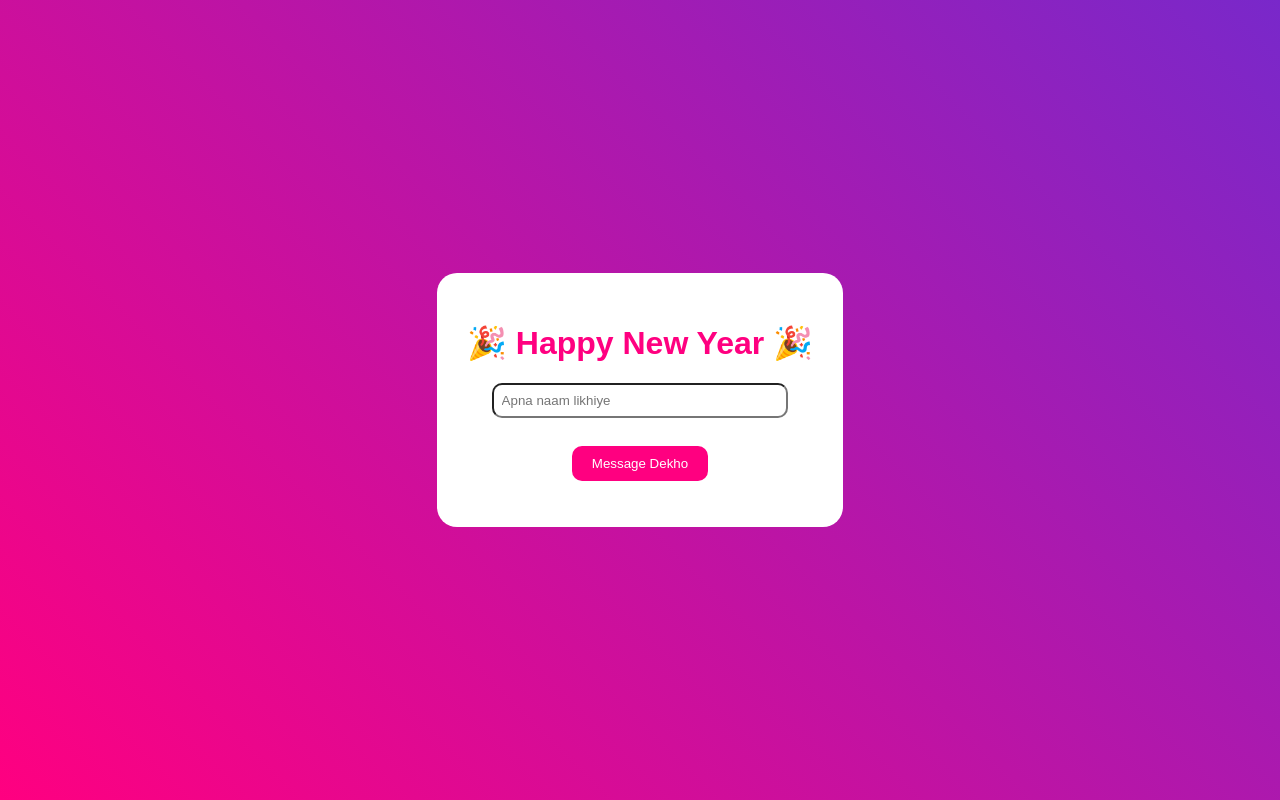
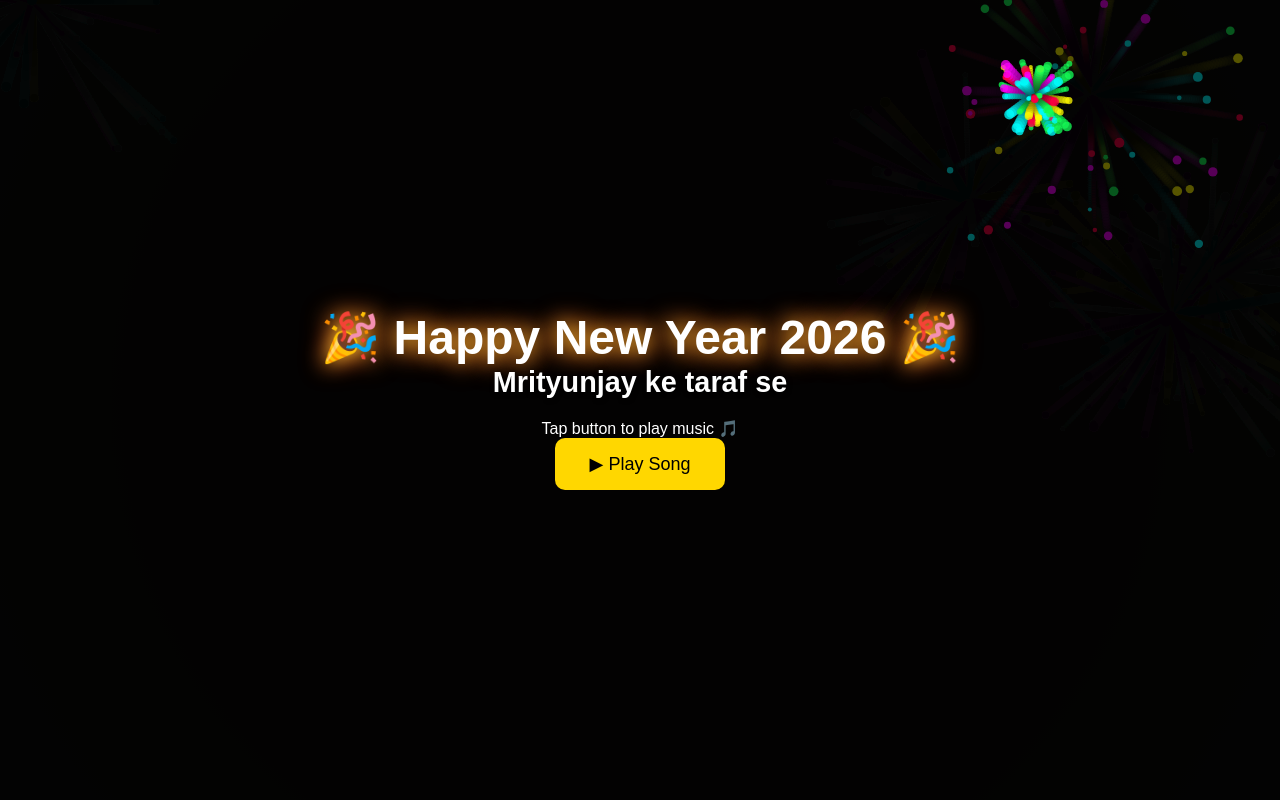
Before and after one commit to Mrityunjayrana1/Newyears, a plain HTML site: page index.html in a window 1280 px wide. Drawn offline with Linux system fonts and the light colour scheme.

Commit message:
Update index.html

```diff
--- a/index.html
+++ b/index.html
@@ -2,69 +2,157 @@
 <html lang="en">
 <head>
   <meta charset="UTF-8">
-<title>🎉 Happy New Year 🎉</title>
+  <meta name="viewport" content="width=device-width, initial-scale=1.0">
+  <title>Happy New Year 🎉</title>
+  <style>
+    /* Reset & Body */
+    * {margin:0; padding:0; box-sizing:border-box;}
+    body {
+      font-family: 'Arial', sans-serif;
+      height: 100vh;
+      display: flex;
+      justify-content: center;
+      align-items: center;
+      background: radial-gradient(circle, #ff9a9e, #fad0c4);
+      overflow: hidden;
+      color: white;
+      text-align: center;
+      transition: background 1s ease-in-out;
+    }
 
-<style>
-body{
-    margin:0;
-    height:100vh;
-    background:linear-gradient(45deg,#ff0080,#7928ca);
-    display:flex;
-    justify-content:center;
-    align-items:center;
-    font-family:Arial;
+    /* Firework Canvas */
+    canvas {
+      position: absolute;
+      top:0;
+      left:0;
+      width: 100%;
+      height: 100%;
+      z-index:0;
     }
-.card{
-    background:white;
-    padding:30px;
-    border-radius:20px;
-    text-align:center;
+
+    /* Content */
+    .container {
+      z-index: 1;
+      position: relative;
     }
-h1{color:#ff0080;}
-input{
-    padding:8px;
-    width:80%;
-    border-radius:10px;
+
+    h1 {
+      font-size: 3rem;
+      text-shadow: 2px 2px 8px #000;
+      animation: glow 1.5s ease-in-out infinite alternate;
     }
-button{
-    margin-top:10px;
-    padding:10px 20px;
-    border:none;
-    border-radius:10px;
-    background:#ff0080;
-    color:white;
+
+    h2 {
+      font-size: 1.8rem;
+      margin-bottom: 20px;
+      text-shadow: 1px 1px 5px #000;
+    }
+
+    /* Button */
+    button {
+      padding: 15px 35px;
+      font-size: 18px;
+      border: none;
+      border-radius: 10px;
+      background: #ffd700;
+      color: #000;
+      cursor: pointer;
+      transition: transform 0.2s;
+    }
+
+    button:hover {
+      transform: scale(1.1);
+    }
+
+    /* Glow Animation */
+    @keyframes glow {
+      from {text-shadow: 0 0 10px #fff;}
+      to {text-shadow: 0 0 25px #ffd700, 0 0 35px #ff0000;}
     }
   </style>
 </head>
+<body>
+  <canvas id="fireworks"></canvas>
 
-<body onclick="playSong()">
+  <div class="container">
+    <h1>🎉 Happy New Year 2026 🎉</h1>
+    <h2>Mrityunjay ke taraf se</h2>
+    <p>Tap button to play music 🎵</p>
+    <button onclick="playSong()">▶ Play Song</button>
 
-<audio id="song" src="newyear.mp3" loop></audio>
-
-<div class="card">
-    <h1>🎉 Happy New Year 🎉</h1>
-    <input id="name" placeholder="Apna naam likhiye">
-    <br><br>
-    <button onclick="showMsg()">Message Dekho</button>
-    <p id="msg"></p>
+    <audio id="song">
+      <source src="ReelAudio-68063.mp3" type="audio/mpeg">
+    </audio>
   </div>
 
   <script>
-let started=false;
+    // Play Song
+    function playSong() {
+      document.getElementById("song").play();
+    }
 
-function playSong(){
-    if(!started){
-        document.getElementById("song").play();
-        started=true;
+    // Fireworks
+    const canvas = document.getElementById("fireworks");
+    const ctx = canvas.getContext("2d");
+    canvas.width = window.innerWidth;
+    canvas.height = window.innerHeight;
+
+    class Particle {
+      constructor(x, y, color){
+        this.x = x;
+        this.y = y;
+        this.color = color;
+        this.size = Math.random() * 3 + 2;
+        this.speedX = (Math.random() - 0.5) * 6;
+        this.speedY = (Math.random() - 0.5) * 6;
+        this.alpha = 1;
+      }
+      update(){
+        this.x += this.speedX;
+        this.y += this.speedY;
+        this.alpha -= 0.02;
+      }
+      draw(){
+        ctx.save();
+        ctx.globalAlpha = this.alpha;
+        ctx.fillStyle = this.color;
+        ctx.beginPath();
+        ctx.arc(this.x, this.y, this.size, 0, Math.PI*2);
+        ctx.fill();
+        ctx.restore();
       }
     }
 
-function showMsg(){
-    let n=document.getElementById("name").value || "Dost";
-    document.getElementById("msg").innerHTML =
-    "✨ Happy New Year " + n + " ✨<br>Best wishes from <b>Mrityunjay</b>";
+    let particles = [];
+    function createFirework(){
+      const x = Math.random() * canvas.width;
+      const y = Math.random() * canvas.height / 2;
+      const colors = ['#ff0043','#14fc56','#00ffff','#fffa00','#ff00ff'];
+      for(let i=0;i<50;i++){
+        particles.push(new Particle(x,y, colors[Math.floor(Math.random()*colors.length)]));
       }
+    }
+
+    function animate(){
+      ctx.fillStyle = "rgba(0,0,0,0.1)";
+      ctx.fillRect(0,0,canvas.width, canvas.height);
+      for(let i = particles.length-1; i>=0; i--){
+        particles[i].update();
+        particles[i].draw();
+        if(particles[i].alpha <= 0){
+          particles.splice(i,1);
+        }
+      }
+      requestAnimationFrame(animate);
+    }
+
+    setInterval(createFirework, 800);
+    animate();
+
+    window.addEventListener('resize', ()=>{
+      canvas.width = window.innerWidth;
+      canvas.height = window.innerHeight;
+    });
   </script>
-
 </body>
 </html>
```
Lines whose indentation alone changed are shown as unchanged.
